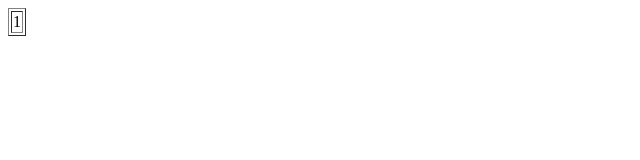
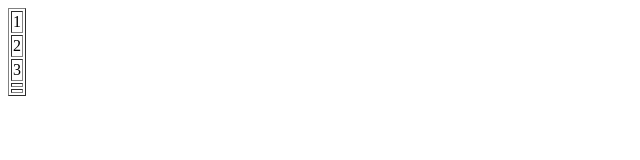
Before and after one commit to Kim-Juhyun/testgit, a plain HTML site: page index.html in a window 1280 px wide. Shown: the whole page, without its empty margins (0-640 px from the left). Drawn offline with Linux system fonts and the light colour scheme.

Commit message:
menu 123

```diff
--- a/index.html
+++ b/index.html
@@ -10,6 +10,26 @@
 				1
 			</td>
 		</tr>
+		<tr>
+			<td>
+				2
+			</td>
+		</tr>
+		<tr>
+			<td>
+				3
+			</td>
+		</tr>
+		<tr>
+			<td>
+
+			</td>
+		</tr>
+		<tr>
+			<td>
+
+			</td>
+		</tr>
 	</table>
 </body>
 </html>
```
